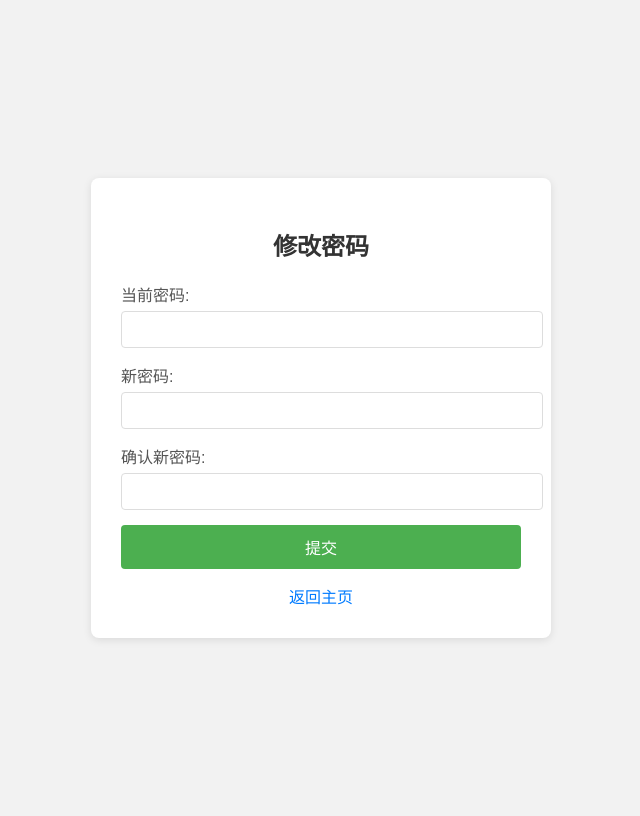
After one commit to OIerOrg/Flask-Example, a Flask app: page /change_password in a window 1280 px wide. The commit adds this page. Shown: the whole page, without its empty margins (319-959 px from the left). Run offline with Flask 3, Linux system fonts and the light colour scheme; the visitor is signed in with stand-in values (Sample User, id 1).

Commit message:
Add files via upload

```diff
--- a/app.py
+++ b/app.py
@@ -59,6 +59,57 @@ def init_db():
         conn.close()
 with app.app_context():
     init_db()
+
+# 用户密码修改路由
+@app.route('/change_password', methods=['GET', 'POST'])
+def change_password():
+    if 'username' not in session:
+        flash("请先登录", "warning")
+        return redirect(url_for('login'))
+
+    if request.method == 'POST':
+        current_password = request.form.get('current_password')
+        new_password = request.form.get('new_password')
+        confirm_password = request.form.get('confirm_password')
+
+        if not current_password or not new_password or not confirm_password:
+            flash('所有字段都必须填写', 'danger')
+            return redirect(url_for('change_password'))
+
+        username = session['username']
+
+        conn = sqlite3.connect(DATABASE)
+        c = conn.cursor()
+        c.execute("SELECT password FROM users WHERE username=?", (username,))
+        user = c.fetchone()
+
+        if user:
+            stored_password = user[0]
+            if not check_password_hash(stored_password, current_password):
+                flash('当前密码不正确', 'danger')
+                conn.close()
+                return redirect(url_for('change_password'))
+
+            if new_password != confirm_password:
+                flash('新密码和确认密码不匹配', 'danger')
+                conn.close()
+                return redirect(url_for('change_password'))
+
+            # 更新密码
+            hashed_new_password = generate_password_hash(new_password)
+            c.execute("UPDATE users SET password=? WHERE username=?", (hashed_new_password, username))
+            conn.commit()
+            conn.close()
+
+            flash('密码修改成功', 'success')
+            return redirect(url_for('index'))
+        else:
+            flash('用户不存在', 'danger')
+            conn.close()
+            return redirect(url_for('change_password'))
+
+    return render_template('change_password.html')
+
 
 # 用户注册路由
 @app.route('/register', methods=['GET', 'POST'])
@@ -659,4 +710,4 @@ def handle_leave(data):
 
 # 运行应用
 if __name__ == '__main__':
-    socketio.run(app, debug=True)
+    socketio.run(app, debug=True, host='0.0.0.0', port=5000)
--- a/templates/admin.html
+++ b/templates/admin.html
@@ -142,7 +142,7 @@
                 <!-- GitHub链接和其他导航链接居中 -->
                 <div class="nav-links">
                     <a href="https://github.com/zjx-kimi/Chat" class="github-link">
-                        <img width="18" src="static/images/github.svg"
+                        <img width="18" src="/static/images/github.svg"
                             alt="Github Logo">
                         GitHub
                     </a>
--- /dev/null
+++ b/templates/change_password.html
@@ -0,0 +1,135 @@
+<!DOCTYPE html>
+<html>
+
+<head>
+    <meta charset="UTF-8">
+    <title>修改密码</title>
+    <style>
+        body {
+            font-family: Arial, sans-serif;
+            background-color: #f2f2f2;
+            display: flex;
+            justify-content: center;
+            align-items: center;
+            height: 100vh;
+        }
+
+        .change-password-container {
+            background-color: #fff;
+            padding: 30px;
+            border-radius: 8px;
+            box-shadow: 0 2px 8px rgba(0, 0, 0, 0.1);
+            width: 400px;
+        }
+
+        h2 {
+            text-align: center;
+            margin-bottom: 20px;
+            color: #333;
+        }
+
+        form label {
+            display: block;
+            margin-bottom: 5px;
+            color: #555;
+        }
+
+        form input[type="password"] {
+            width: 100%;
+            padding: 10px;
+            margin-bottom: 15px;
+            border: 1px solid #ddd;
+            border-radius: 4px;
+        }
+
+        form button {
+            width: 100%;
+            padding: 10px;
+            background-color: #4CAF50;
+            border: none;
+            color: white;
+            font-size: 16px;
+            border-radius: 4px;
+            cursor: pointer;
+        }
+
+        form button:hover {
+            background-color: #45a049;
+        }
+
+        .back-link {
+            text-align: center;
+            margin-top: 15px;
+        }
+
+        .back-link a {
+            color: #007BFF;
+            text-decoration: none;
+        }
+
+        .back-link a:hover {
+            text-decoration: underline;
+        }
+
+        .flash-message {
+            max-width: 400px;
+            margin: 20px auto;
+            background-color: #f8d7da;
+            color: #721c24;
+            padding: 15px;
+            border: 1px solid #f5c6cb;
+            border-radius: 5px;
+            text-align: center;
+        }
+
+        .flash-message.success {
+            background-color: #d4edda;
+            color: #155724;
+            border-color: #c3e6cb;
+        }
+
+        .flash-message.warning {
+            background-color: #fff3cd;
+            color: #856404;
+            border-color: #ffeeba;
+        }
+    </style>
+</head>
+
+<body>
+    <div class="change-password-container">
+        <h2>修改密码</h2>
+
+        <!-- 显示 Flash 消息 -->
+        {% with messages = get_flashed_messages(with_categories=true) %}
+        {% if messages %}
+        <div class="flash-message {% for category, message in messages %}{% if category == 'success' %}success{% elif category == 'danger' or category == 'warning' %}danger{% endif %}{% endfor %}">
+            <ul>
+                {% for category, message in messages %}
+                <li>{{ message }}</li>
+                {% endfor %}
+            </ul>
+        </div>
+        {% endif %}
+        {% endwith %}
+
+        <form method="POST" action="{{ url_for('change_password') }}">
+            <label for="current_password">当前密码:</label>
+            <input type="password" id="current_password" name="current_password" required>
+
+            <label for="new_password">新密码:</label>
+            <input type="password" id="new_password" name="new_password" required>
+
+            <label for="confirm_password">确认新密码:</label>
+            <input type="password" id="confirm_password" name="confirm_password" required>
+
+            <button type="submit">提交</button>
+        </form>
+
+        <div class="back-link">
+            <a href="{{ url_for('index') }}">返回主页</a>
+        </div>
+    </div>
+</body>
+
+</html>
--- a/templates/create_group.html
+++ b/templates/create_group.html
@@ -111,7 +111,7 @@
                 <!-- GitHub链接和其他导航链接居中 -->
                 <div class="nav-links">
                     <a href="https://github.com/zjx-kimi/Chat" class="github-link">
-                        <img width="18" src="static/images/github.svg"
+                        <img width="18" src="/static/images/github.svg"
                             alt="Github Logo">
                         GitHub
                     </a>
--- a/templates/group_settings.html
+++ b/templates/group_settings.html
@@ -141,7 +141,7 @@
                 <!-- GitHub链接和其他导航链接居中 -->
                 <div class="nav-links">
                     <a href="https://github.com/zjx-kimi/Chat" class="github-link">
-                        <img width="18" src="static/images/github.svg"
+                        <img width="18" src="/static/images/github.svg"
                             alt="Github Logo">
                         GitHub
                     </a>
--- a/templates/index.html
+++ b/templates/index.html
@@ -129,7 +129,7 @@
                 <!-- GitHub链接和其他导航链接居中 -->
                 <div class="nav-links">
                     <a href="https://github.com/zjx-kimi/Chat" class="github-link">
-                        <img width="18" src="static/images/github.svg"
+                        <img width="18" src="/static/images/github.svg"
                             alt="Github Logo">
                         GitHub
                     </a>
--- a/templates/join_group.html
+++ b/templates/join_group.html
@@ -111,7 +111,7 @@
                 <!-- GitHub链接和其他导航链接居中 -->
                 <div class="nav-links">
                     <a href="https://github.com/zjx-kimi/Chat" class="github-link">
-                        <img width="18" src="static/images/github.svg"
+                        <img width="18" src="/static/images/github.svg"
                             alt="Github Logo">
                         GitHub
                     </a>
--- a/templates/login.html
+++ b/templates/login.html
@@ -99,7 +99,7 @@
             <!-- GitHub链接和其他导航链接居中 -->
             <div class="nav-links">
                 <a href="https://github.com/zjx-kimi/Chat" class="github-link">
-                    <img width="18" src="static/images/github.svg"
+                    <img width="18" src="/static/images/github.svg"
                         alt="Github Logo">
                     GitHub
                 </a>
--- a/templates/register.html
+++ b/templates/register.html
@@ -96,7 +96,7 @@
             <!-- GitHub链接和其他导航链接居中 -->
             <div class="nav-links">
                 <a href="https://github.com/zjx-kimi/Chat" class="github-link">
-                    <img width="18" src="static/images/github.svg"
+                    <img width="18" src="/static/images/github.svg"
                         alt="Github Logo">
                     GitHub
                 </a>
--- a/templates/server_status.html
+++ b/templates/server_status.html
@@ -114,7 +114,7 @@
                 <!-- GitHub链接和其他导航链接居中 -->
                 <div class="nav-links">
                     <a href="https://github.com/zjx-kimi/Chat" class="github-link">
-                        <img width="18" src="static/images/github.svg"
+                        <img width="18" src="/static/images/github.svg"
                             alt="Github Logo">
                         GitHub
                     </a>
```
